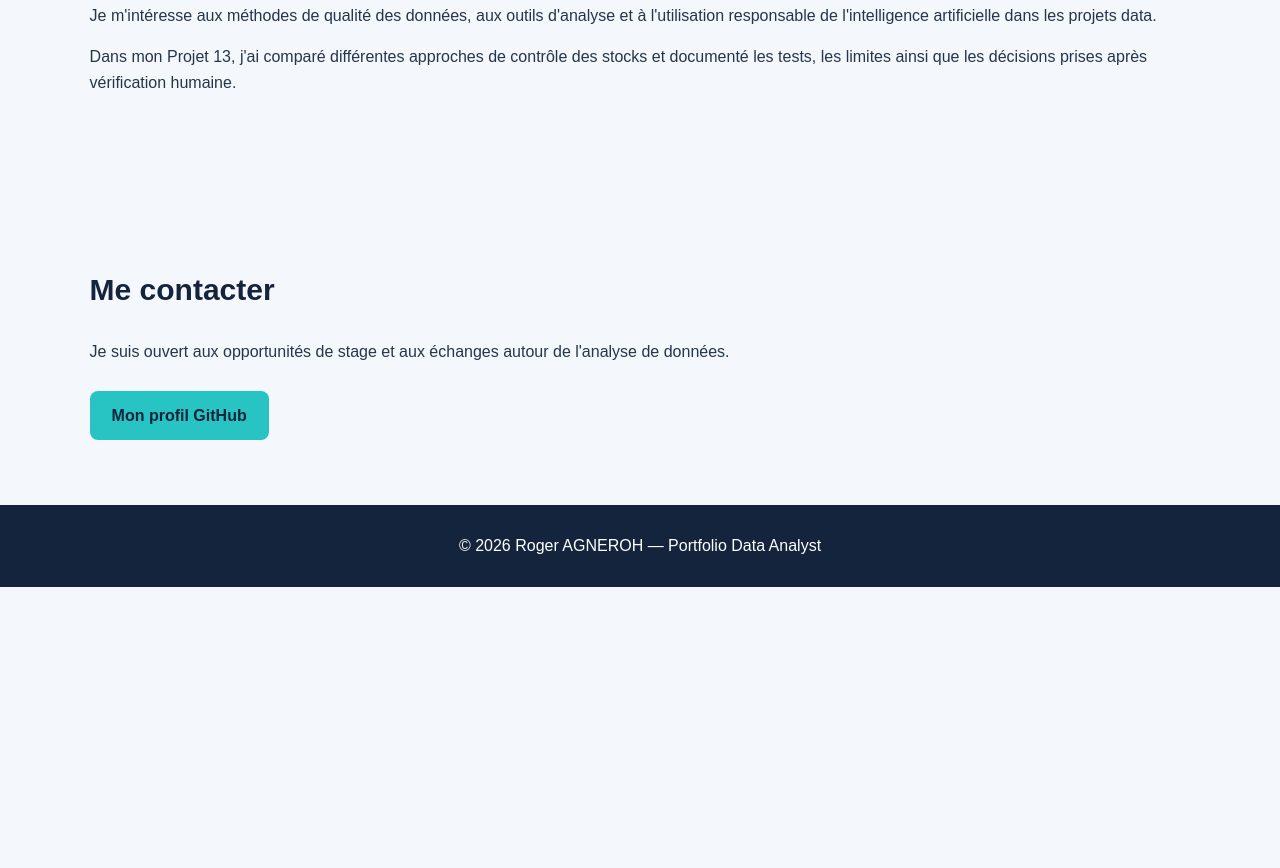
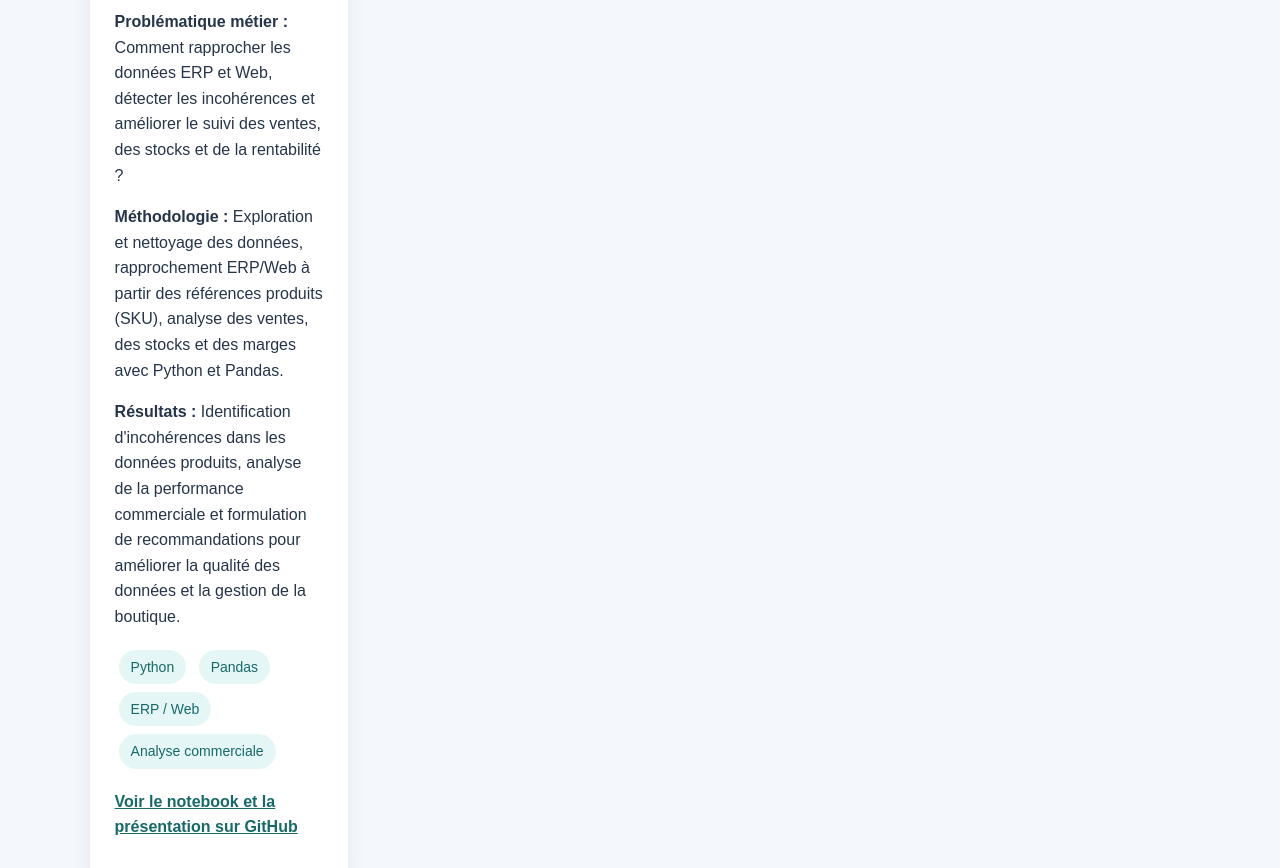
Before and after one commit to agnerohroger-arch/agnerohroger-arch.github.io, a plain HTML site: page index.html in a window 1280 px wide. Shown: the part 3732-4600 px from the top of the page. Before the commit the page ends 4319 px from the top, so only its background shows below. Drawn offline with Linux system fonts and the light colour scheme.

Commit message:
Ajout du Projet 6 au portfolio

```diff
--- a/index.html
+++ b/index.html
@@ -444,6 +444,42 @@
   </p>
 </article>
 
+<article class="card">
+  <h3>Projet 6 — Optimisation de la gestion des données d'une boutique avec Python</h3>
+
+  <p><strong>Problématique métier :</strong>
+    Comment rapprocher les données ERP et Web, détecter les incohérences
+    et améliorer le suivi des ventes, des stocks et de la rentabilité ?
+  </p>
+
+  <p><strong>Méthodologie :</strong>
+    Exploration et nettoyage des données, rapprochement ERP/Web
+    à partir des références produits (SKU), analyse des ventes,
+    des stocks et des marges avec Python et Pandas.
+  </p>
+
+  <p><strong>Résultats :</strong>
+    Identification d'incohérences dans les données produits,
+    analyse de la performance commerciale et formulation
+    de recommandations pour améliorer la qualité des données
+    et la gestion de la boutique.
+  </p>
+
+  <p>
+    <span class="tag">Python</span>
+    <span class="tag">Pandas</span>
+    <span class="tag">ERP / Web</span>
+    <span class="tag">Analyse commerciale</span>
+  </p>
+
+  <p>
+    <a href="https://github.com/agnerohroger-arch/projet-6-optimisation-donnees-boutique"
+       target="_blank" rel="noopener noreferrer">
+      Voir le notebook et la présentation sur GitHub
+    </a>
+  </p>
+</article>
+
     </div>
   </section>
 
```
